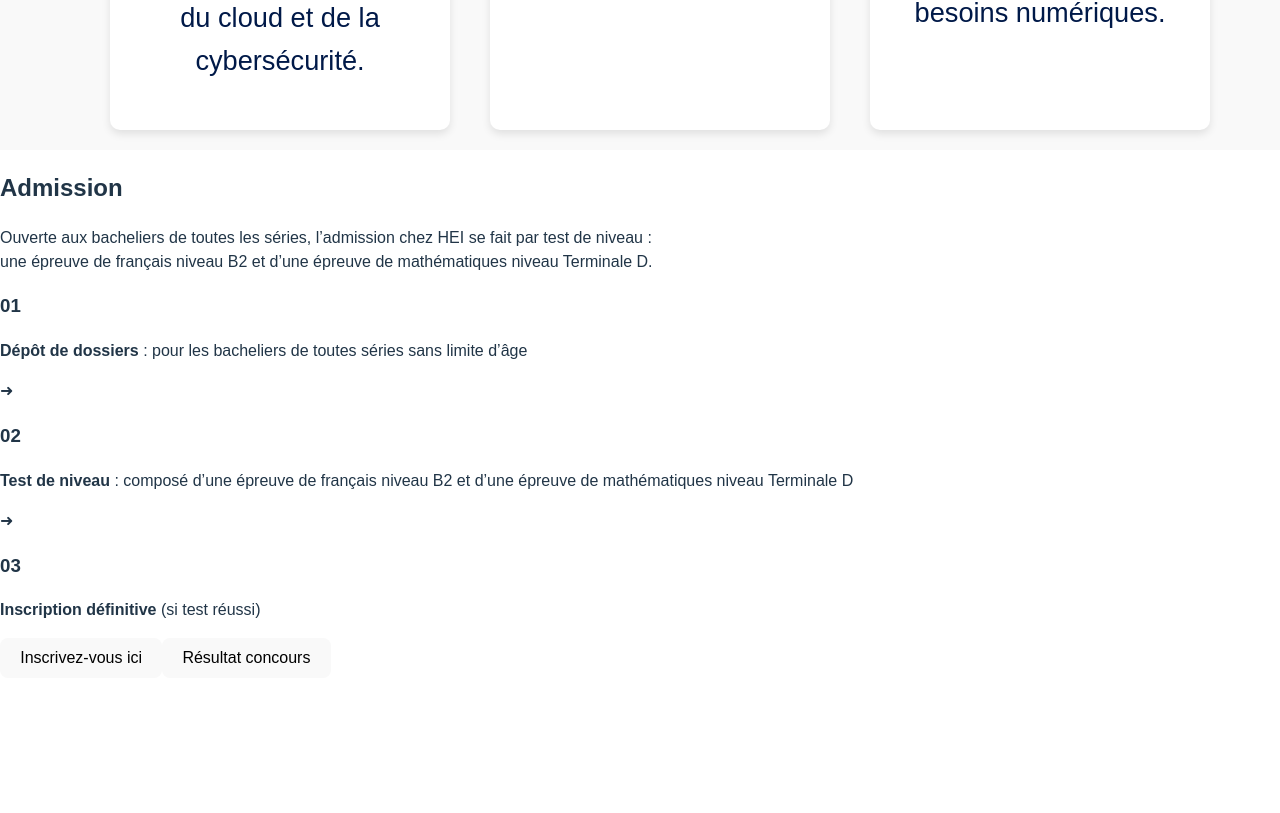
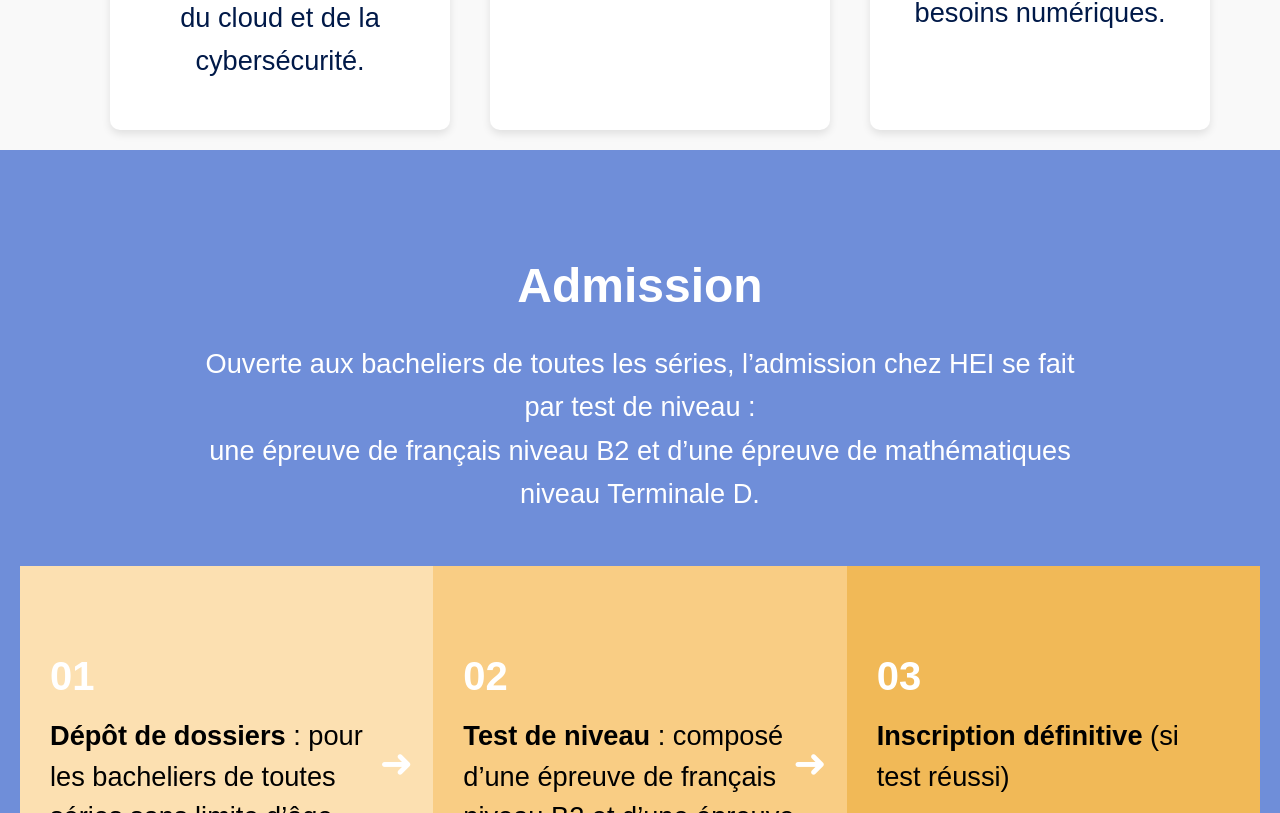
Before and after one commit to andriniainanekena/hei-school-react, a React (Vite) app: page / in a window 1280 px wide. Shown: the part 4047-4860 px from the top of the page. Before the commit the page ends 4725 px from the top, so only its background shows below. Built offline with nearby package versions, Linux system fonts and the light colour scheme.

Commit message:
style: add CSS styles for Admission  section

```diff
--- a/src/App.css
+++ b/src/App.css
@@ -330,3 +330,116 @@
   font-size: 1.7rem;
   line-height: 1.6;
 }
+
+.admission-section {
+  background-color: #6f8ed9;
+  padding: 60px 20px;
+  text-align: center;
+  font-family: 'Arial', sans-serif;
+  min-height: 100vh;
+  box-sizing: border-box;
+  display: flex;
+  flex-direction: column;
+  justify-content: center;
+}
+
+.admission-title {
+  font-size: 3rem;
+  font-weight: bold;
+  color: white;
+  margin-bottom: 20px;
+}
+
+.admission-description {
+  color: white;
+  font-size: 1.7rem;
+  line-height: 1.6;
+  max-width: 900px;
+  margin: 0 auto 50px;
+}
+
+.admission-steps {
+  display: flex;
+  justify-content: center;
+  gap: 0;
+  margin-bottom: 60px;
+  flex-wrap: wrap;
+}
+
+.step {
+  flex: 1;
+  min-width: 280px;
+  padding: 40px 30px;
+  position: relative;
+  background-color: #fce0b1;
+  text-align: left;
+  transition: 0.3s;
+}
+
+.step-2 {
+  background-color: #f9cd84;
+}
+
+.step-3 {
+  background-color: #f1b957;
+}
+
+.step-number {
+  font-size: 2.5rem;
+  font-weight: bold;
+  color: white;
+  margin-bottom: 10px;
+}
+
+.step p {
+  font-size: 1.7rem;
+  color: #000;
+  margin: 0;
+}
+
+.step-arrow {
+  position: absolute;
+  right: 20px;
+  top: 50%;
+  transform: translateY(-50%);
+  font-size: 2.5rem;
+  color: white;
+}
+
+.admission-buttons {
+  display: flex;
+  justify-content: center;
+  gap: 30px;
+  flex-wrap: wrap;
+}
+
+.button-primary {
+  background-color: white;
+  color: #001948;
+  border: 2px solid white;
+  padding: 14px 32px;
+  font-weight: bold;
+  font-size: 1.7rem;
+  cursor: pointer;
+  transition: 0.3s;
+}
+
+.button-primary:hover {
+  background-color: #001948;
+  color: white;
+}
+
+.button-secondary {
+  background-color: #001948;
+  color: white;
+  border: none;
+  padding: 14px 32px;
+  font-weight: bold;
+  font-size: 1.7rem;
+  cursor: pointer;
+  transition: 0.3s;
+}
+
+.button-secondary:hover {
+  background-color: #000e3d;
+}
```
